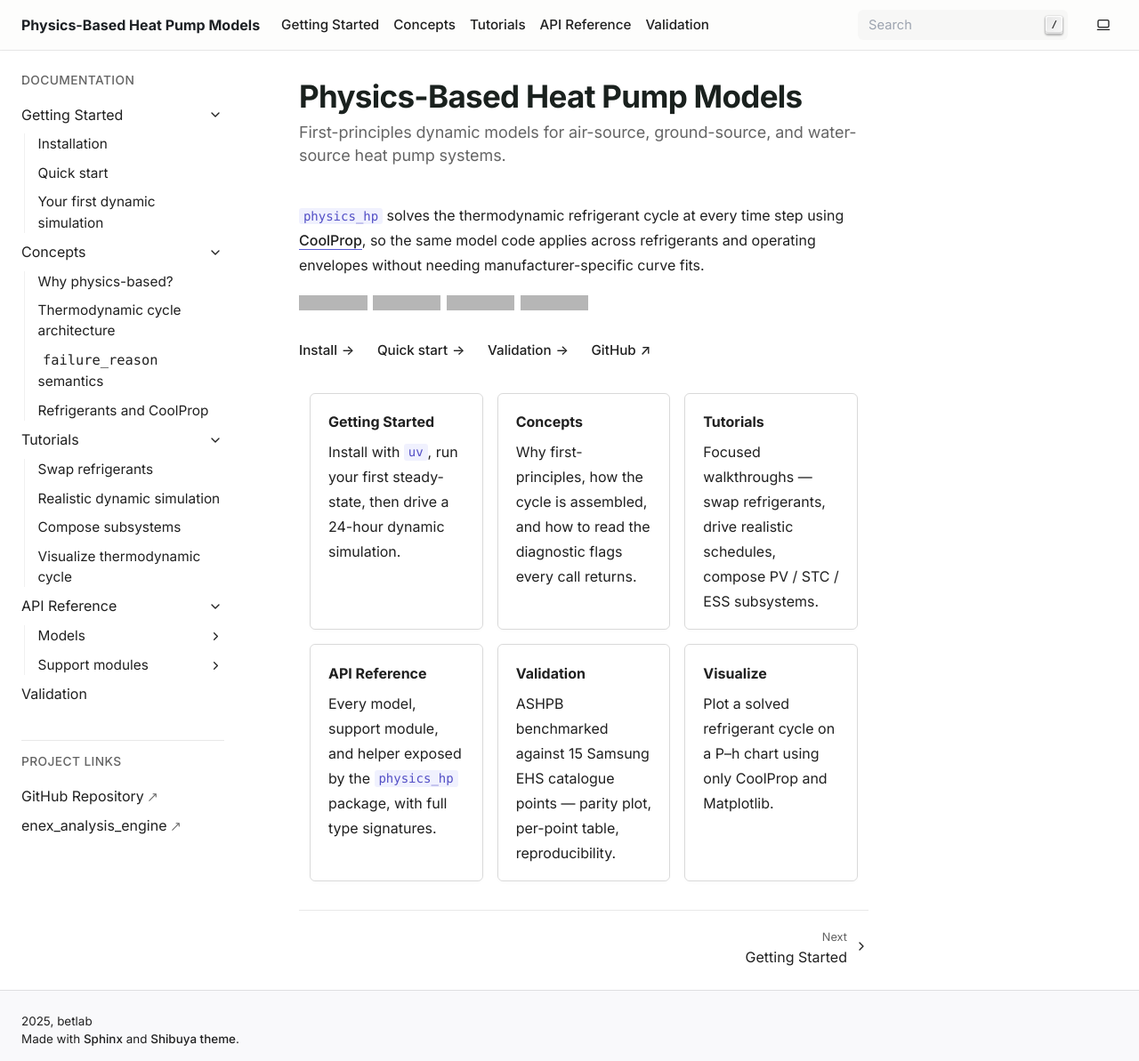
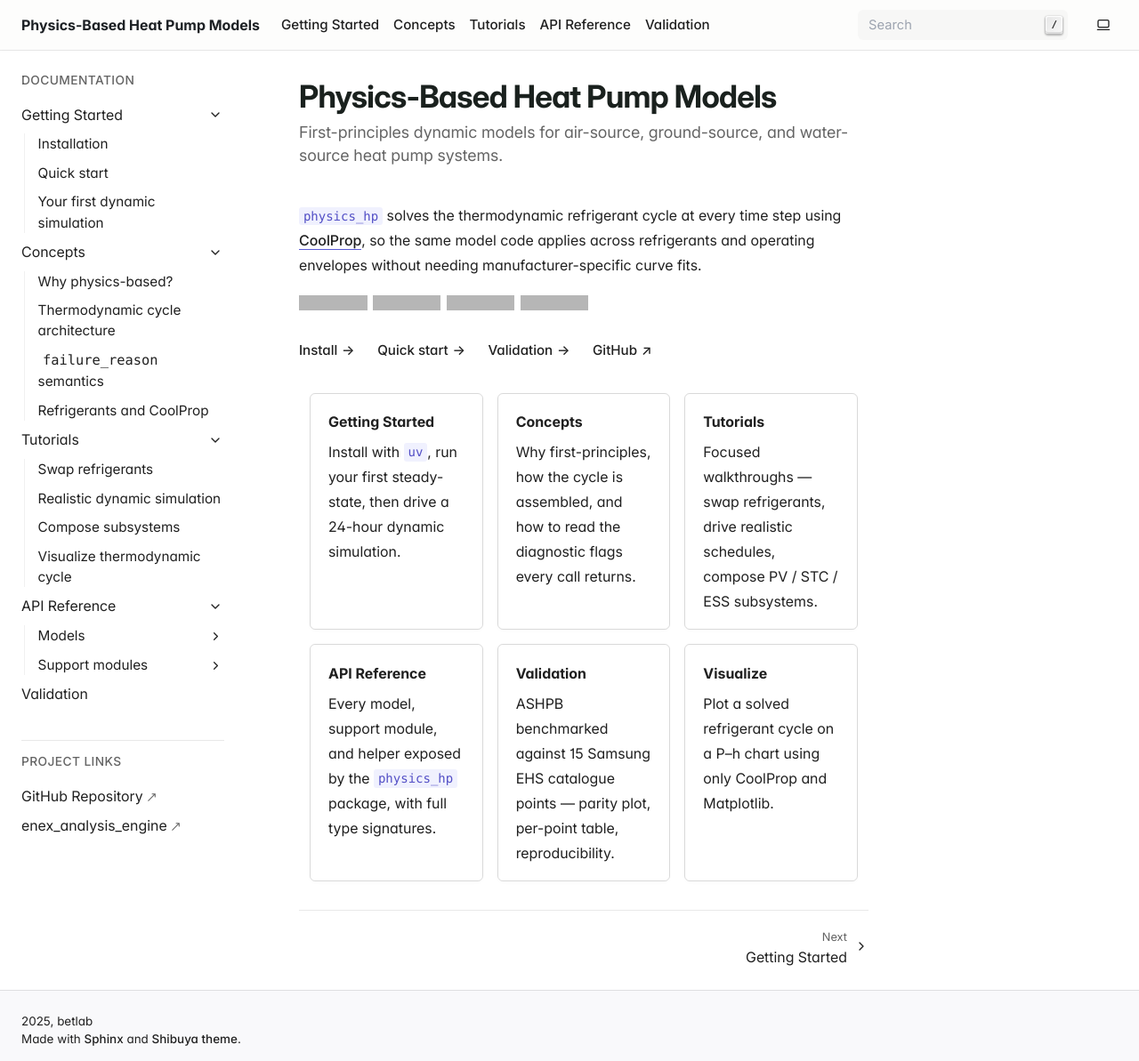
Before and after one commit to bet-lab/tmhp, a Sphinx documentation site: the page built from docs/source/index.rst, in a window 1280 px wide and 1193 px high. Shown: the whole window at 89% size. Built offline with Sphinx 7.4.7, drawn with Linux system fonts in a browser that asks for light colours; grey boxes are pictures that could not be loaded.

Commit message:
docs: self-host Inter Variable + JetBrains Mono (#151)
Ships the two webfont families directly under _static/fonts/ so
typography is deterministic across environments. Shibuya names
"Inter" in its default stack but doesn't bundle it; we route every
surface (body, .yue headings, sidebar, code) through
--rx-font-sans / --rx-font-mono with system fallbacks as the
last line of defence.

font-display: swap means a slow first paint still falls back to
the system stack — webfont swaps in once decoded.

Closes the self-host issue.

```diff
--- a/docs/source/_static/css/custom.css
+++ b/docs/source/_static/css/custom.css
@@ -5,6 +5,66 @@
  * extensions. Page layout and color tokens are left to the theme so
  * future Shibuya upgrades don't fight with these rules.
  */
+
+/* ===========================================================================
+ * Self-hosted web fonts
+ *
+ * Inter Variable for the prose / UI surface, JetBrains Mono for code.
+ * Both are SIL OFL 1.1; files are committed under `_static/fonts/`.
+ *
+ * Inter Variable carries every weight 100–900 in a single woff2, so the
+ * heading/body/medium contrast costs us exactly two network requests
+ * (one upright + one italic). JetBrains Mono ships per-weight, so we
+ * pull only the four weights actually used by code blocks.
+ *
+ * `font-display: swap` means the system fallback paints first; the
+ * webfont swaps in once decoded, so a slow connection still shows the
+ * page immediately.
+ * ------------------------------------------------------------------------- */
+
+@font-face {
+    font-family: "Inter Variable";
+    font-style: normal;
+    font-weight: 100 900;
+    font-display: swap;
+    src: url("../fonts/InterVariable.woff2") format("woff2-variations");
+}
+@font-face {
+    font-family: "Inter Variable";
+    font-style: italic;
+    font-weight: 100 900;
+    font-display: swap;
+    src: url("../fonts/InterVariable-Italic.woff2") format("woff2-variations");
+}
+
+@font-face {
+    font-family: "JetBrains Mono";
+    font-style: normal;
+    font-weight: 400;
+    font-display: swap;
+    src: url("../fonts/JetBrainsMono-Regular.woff2") format("woff2");
+}
+@font-face {
+    font-family: "JetBrains Mono";
+    font-style: italic;
+    font-weight: 400;
+    font-display: swap;
+    src: url("../fonts/JetBrainsMono-Italic.woff2") format("woff2");
+}
+@font-face {
+    font-family: "JetBrains Mono";
+    font-style: normal;
+    font-weight: 500;
+    font-display: swap;
+    src: url("../fonts/JetBrainsMono-Medium.woff2") format("woff2");
+}
+@font-face {
+    font-family: "JetBrains Mono";
+    font-style: normal;
+    font-weight: 700;
+    font-display: swap;
+    src: url("../fonts/JetBrainsMono-Bold.woff2") format("woff2");
+}
 
 /* ===========================================================================
  * Radix-DNA design tokens (foundation, no visual changes by themselves).
@@ -39,6 +99,15 @@
  * ------------------------------------------------------------------------- */
 
 :root {
+    /* ---------- 0. Font stacks (self-hosted + safe fallbacks) ---------- */
+    --rx-font-sans:
+        "Inter Variable", -apple-system, BlinkMacSystemFont,
+        "Segoe UI", Roboto, "Helvetica Neue", Arial, sans-serif,
+        "Apple Color Emoji", "Segoe UI Emoji";
+    --rx-font-mono:
+        "JetBrains Mono", ui-monospace, SFMono-Regular,
+        "SF Mono", Menlo, Consolas, "Liberation Mono", monospace;
+
     /* ---------- 1. Typography scale (9 steps) ---------- */
     --rx-fs-1: 12px;
     --rx-fs-2: 14px;
@@ -201,6 +270,35 @@
         --rx-gray-a11:  rgba(255, 255, 255, 0.706);
         --rx-gray-a12:  rgba(255, 255, 255, 0.929);
     }
+}
+
+/* ---------------------------------------------------------------------------
+ * Font stacks — route every surface through the self-hosted webfonts.
+ * Shibuya bundles a generic Inter fallback chain; replacing it here means
+ * cross-platform rendering stays consistent even on systems that don't
+ * already have Inter installed.
+ * ------------------------------------------------------------------------- */
+
+body,
+.yue,
+.yue h1, .yue h2, .yue h3, .yue h4, .yue h5, .yue h6,
+.yue p, .yue li,
+.sy-side,
+.sy-rside,
+.sy-foot,
+.sy-topbar,
+.sy-breadcrumbs {
+    font-family: var(--rx-font-sans);
+    font-feature-settings: "cv01", "cv02", "cv11", "ss01";
+}
+
+code, kbd, samp, pre,
+.yue code, .yue pre, .yue kbd,
+:not(pre) > code.literal,
+div.highlight pre,
+pre.literal-block {
+    font-family: var(--rx-font-mono);
+    font-feature-settings: "calt" 1;  /* Inter-like contextual alts on JBM */
 }
 
 /* ---------------------------------------------------------------------------
```
Also changed, not shown: docs/source/_static/fonts/InterVariable-Italic.woff2 (added), docs/source/_static/fonts/InterVariable.woff2 (added), docs/source/_static/fonts/JetBrainsMono-Bold.woff2 (added), docs/source/_static/fonts/JetBrainsMono-Italic.woff2 (added), docs/source/_static/fonts/JetBrainsMono-Medium.woff2 (added), docs/source/_static/fonts/JetBrainsMono-Regular.woff2 (added).
